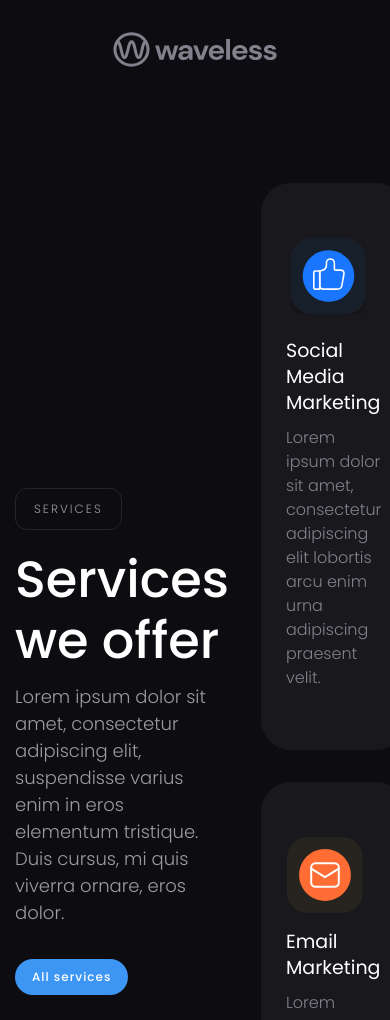
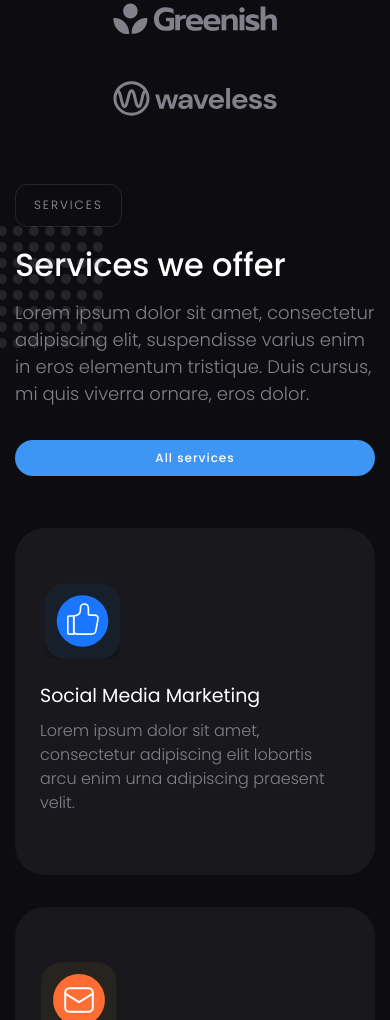
Before and after one commit to Zhuridochka/Growfy, a plain HTML site: page index.html in a window 390 px wide. Shown: the part 980-2000 px from the top of the page. Drawn offline with Linux system fonts and the light colour scheme; files whose address does not match are found by name.

Commit message:
header-main__button button (servises!!!)

```diff
--- a/css/style.css
+++ b/css/style.css
@@ -372,7 +372,6 @@ body {
 		flex-direction: column;
 	}
 }
-
 .main__images {
 	flex: 0 1 50%;
 }
@@ -455,6 +454,7 @@ body {
 }
 .services__conteiner {
 	display: flex;
+	justify-content: space-between;
 	gap: 32px;
 }
 .services__content {
@@ -463,12 +463,11 @@ body {
 	max-width: 512px;
 	}
 .services__header {
+}
+.header-main {
 
 }
-.header-services {
-
-}
-.header-services__label {
+.header-main__label {
 	display: inline-block;
 	text-transform: uppercase;
 	border-radius: 12px;
@@ -481,19 +480,18 @@ body {
 	padding: 11px 18px;
 	transition: all 0s ease 0s;
 }
-.header-services__title {
+.header-main__title {
 	margin-bottom: 12px;
 	margin-top: 19px;
 }
-.header-services__text {
+.header-main__text {
 	margin-bottom: 33px;
 	font-weight: 300;
 font-size: 18px;
 line-height: 1.5;
 }
-.header-services__actions {
-}
-.services__button {
+.header-main__button {
+	display: inline-block;
 }
 .services__items {
 	display: flex;
@@ -507,7 +505,7 @@ line-height: 1.5;
 	gap: 32px;
 }
 .services__column:first-child{
-	margin-top: 48px;
+	padding-top: 48px;
 }
 
 .services__column:not(:last-child){
@@ -543,15 +541,39 @@ line-height: 1.5;
 	color: #81818B;
 }
 
+@media (max-width: 1110px){
+	.services__conteiner{
+		flex-direction: column;
+	}
+	.services {
+		padding-top: 50px;
+		padding-bottom: 70px;
+	}
+	.services__content {
+		max-width: none;
+	}
+	}
+
 @media (max-width: 991.98px){
 	.services {
 		padding-top: 50px;
 		padding-bottom: 50px;
 	}
 }
-@media(max-width: 479.98px){
+@media(max-width: 767.98px){
 	.services {
 		padding-top: 30px;
 		padding-bottom: 30px;
 	}
 }
+@media (max-width: 620px){
+	.services__items{
+		flex-direction: column;
+	}
+	.services__column:not(:last-child){
+		margin-bottom: 0px;
+	}
+	.services__column:first-child{
+		padding-top: 20px;
+	}
+}
--- a/index.html
+++ b/index.html
@@ -72,7 +72,7 @@
 						</div>
 						<div class="header-main__actions">
 							<a href="" class="header-main__button button">Our services</a>
-							<a class="header-main__button button button_dark">Contact us</a>
+							<a href="" class="header-main__button button button_dark">Contact us</a>
 						</div>
 					</div>
 					<div class="main__images images-main">
@@ -120,16 +120,16 @@
 			<section class="page__services services">
 				<div class="services__conteiner">
 					<div class="services__content">
-						<div class="services__header header-services">
-							<a href="" class="header-services__label">
+						<div class="services__header header-main">
+							<a href="" class="header-main__label">
 								Services</a>
-							<h2 class="header-services__title title">Services we offer</h2>
-							<div class="header-services__text">
+							<h2 class="header-main__title title">Services we offer</h2>
+							<div class="header-main__text">
 								<p>Lorem ipsum dolor sit amet, consectetur adipiscing elit, suspendisse varius enim in eros
 									elementum tristique. Duis cursus, mi quis viverra ornare, eros dolor.</p>
 							</div>
-							<div class="header-services__actions">
-								<a href="#" class="services__button  button">All services</a>
+							<div class="header-main__actions">
+								<a href="#" class="header-main__button button">All services</a>
 							</div>
 						</div>
 					</div>
```
